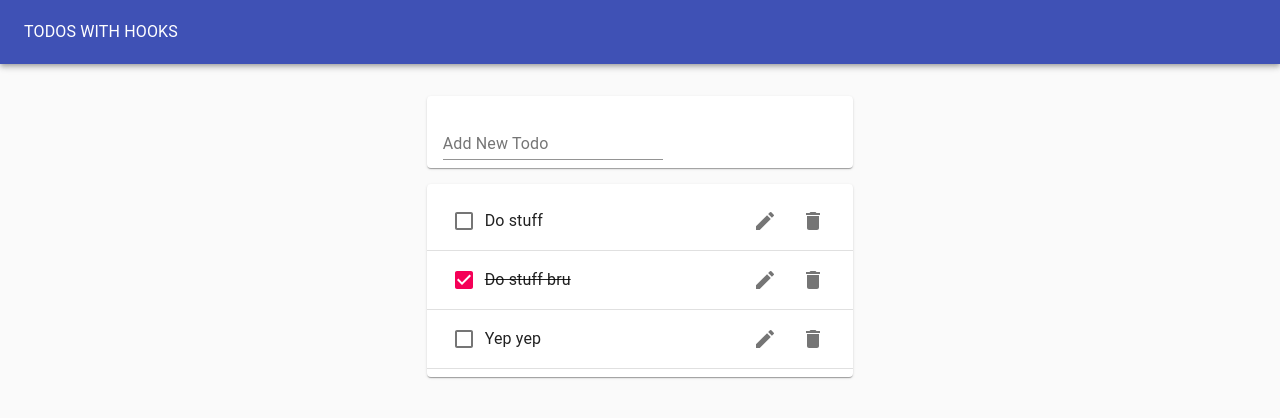
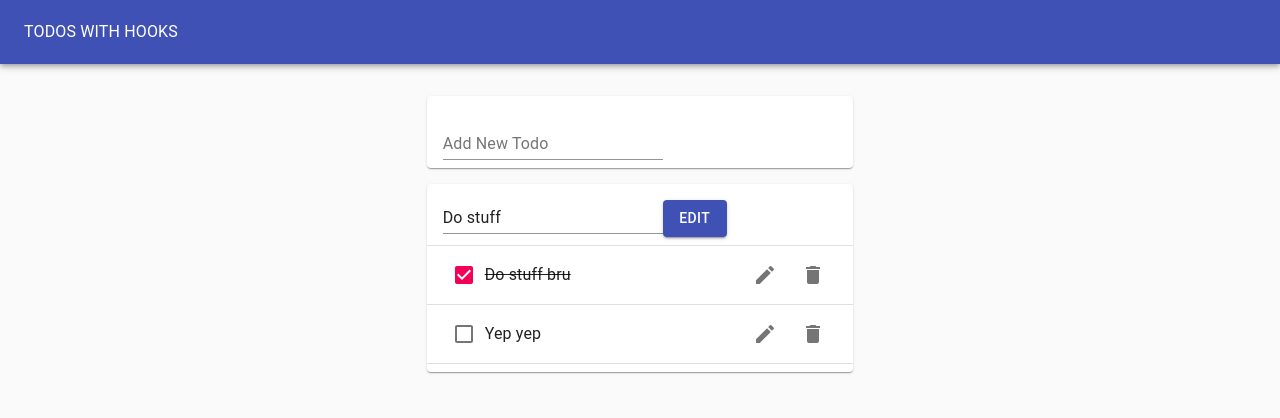
Before and after one commit to nachoiacovino/react-hooks-todo-app, a React (Create React App) app: page / in a window 1280 px wide. Both pictures are taken after a click on the button 765 px from the left and 221 px from the top of the page. Shown: the top 418 px of the page. Built offline with nearby package versions, Linux system fonts and the light colour scheme; the HTML template or start-up script is replaced by a standard one.

Commit message:
Add edit button

```diff
--- /dev/null
+++ b/src/EditTodoForm.js
@@ -0,0 +1,19 @@
+import React from 'react'
+import { TextField, Button } from '@material-ui/core'
+import useInputState from './hooks/useInputState'
+
+export default function EditTodoForm({ id, task, updateTodo, toggle }) {
+    const [value, handleChange] = useInputState(task)
+
+    const handleEdit = e => {
+        updateTodo(id, value)
+        toggle()
+    }
+
+    return (
+        <>
+            <TextField value={value} onChange={handleChange} />
+            <Button onClick={handleEdit} variant="contained" color="primary">Edit</Button>
+        </>
+    )
+}
--- a/src/Todo.js
+++ b/src/Todo.js
@@ -1,22 +1,30 @@
 import React from 'react'
 import { ListItem, ListItemText, ListItemSecondaryAction, Checkbox, IconButton } from '@material-ui/core'
 import { Delete, Edit } from '@material-ui/icons'
+import useToggle from './hooks/useToggle'
+import EditTodoForm from './EditTodoForm'
 
-export default function Todo({ id, task, completed, removeTodo, toggleTodo }) {
+export default function Todo({ id, task, completed, removeTodo, toggleTodo, updateTodo }) {
+    const [isEditing, toggle] = useToggle()
     return (
         <ListItem>
+            {isEditing ? <EditTodoForm id={id} task={task} updateTodo={updateTodo} toggle={toggle} />
+            :
+            <>
                 <Checkbox onClick={() => toggleTodo(id)} checked={completed} tabIndex={-1} />
                 <ListItemText style={{ textDecoration: completed ? "line-through" : "none" }}>
                     {task}
                 </ListItemText>
                 <ListItemSecondaryAction>
-                <IconButton aria-label="Edit">
+                    <IconButton aria-label="Edit" onClick={toggle}>
                         <Edit />
                     </IconButton>
                     <IconButton aria-label="Delete" onClick={() => removeTodo(id)}>
                         <Delete />
                     </IconButton>
                 </ListItemSecondaryAction>
+            </>
+            }
         </ListItem>
     )
 }
--- a/src/TodoApp.js
+++ b/src/TodoApp.js
@@ -16,6 +16,7 @@ export default function TodoApp() {
     const addTodo = newTodoText => setTodos([...todos, {id: uuid(), task: newTodoText, completed: false}])
     const removeTodo = todoId => setTodos(todos.filter(todo => todo.id !== todoId))
     const toggleTodo = todoId => setTodos(todos.map(todo => todo.id === todoId ? {...todo, completed: !todo.completed} : todo))
+    const updateTodo = (todoId, newText) => setTodos(todos.map(todo => todo.id === todoId ? {...todo, task: newText} : todo))
 
     return (
         <Paper
@@ -35,7 +36,7 @@ export default function TodoApp() {
             <Grid container justify="center" style={{ marginTop: "1rem" }}>
                 <Grid item xs={11} md={8} lg={4}>
                     <TodoForm addTodo={addTodo} />
-                    <TodoList todos={todos} removeTodo={removeTodo} toggleTodo={toggleTodo} />
+                    <TodoList todos={todos} removeTodo={removeTodo} toggleTodo={toggleTodo} updateTodo={updateTodo} />
                 </Grid>
             </Grid>
 
--- a/src/TodoList.js
+++ b/src/TodoList.js
@@ -2,13 +2,13 @@ import React from 'react'
 import { Paper, List, Divider } from '@material-ui/core'
 import Todo from './Todo'
 
-export default function TodoList({ todos, removeTodo, toggleTodo }) {
+export default function TodoList({ todos, removeTodo, toggleTodo, updateTodo }) {
     return (
         <Paper>
             <List>
                 {todos.map(todo =>
                     <>
-                        <Todo key={todo.id} id={todo.id} task={todo.task} completed={todo.completed} removeTodo={removeTodo} toggleTodo={toggleTodo} />
+                        <Todo key={todo.id} id={todo.id} task={todo.task} completed={todo.completed} removeTodo={removeTodo} toggleTodo={toggleTodo} updateTodo={updateTodo} />
                         <Divider/>
                     </>
                 )}
--- /dev/null
+++ b/src/hooks/useToggle.js
@@ -0,0 +1,8 @@
+import { useState } from 'react'
+
+export default (initialVal = false) => {
+    const [state, setState] = useState(initialVal)
+    const toggle = _ => setState(!state)
+
+    return [state, toggle]
+}
```
Lines whose indentation alone changed are shown as unchanged.
